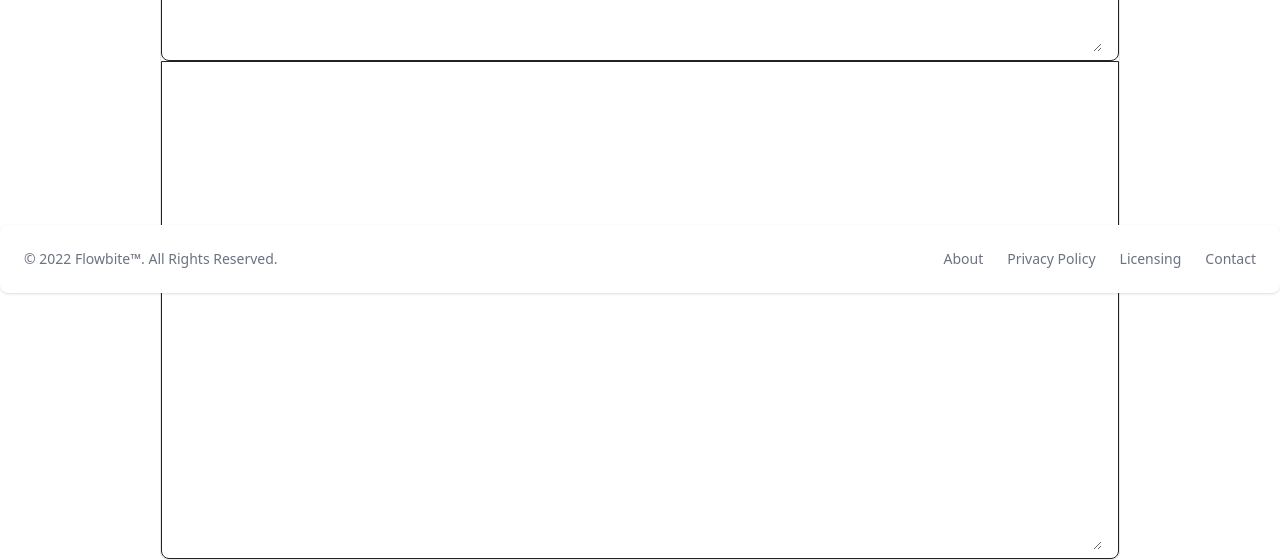
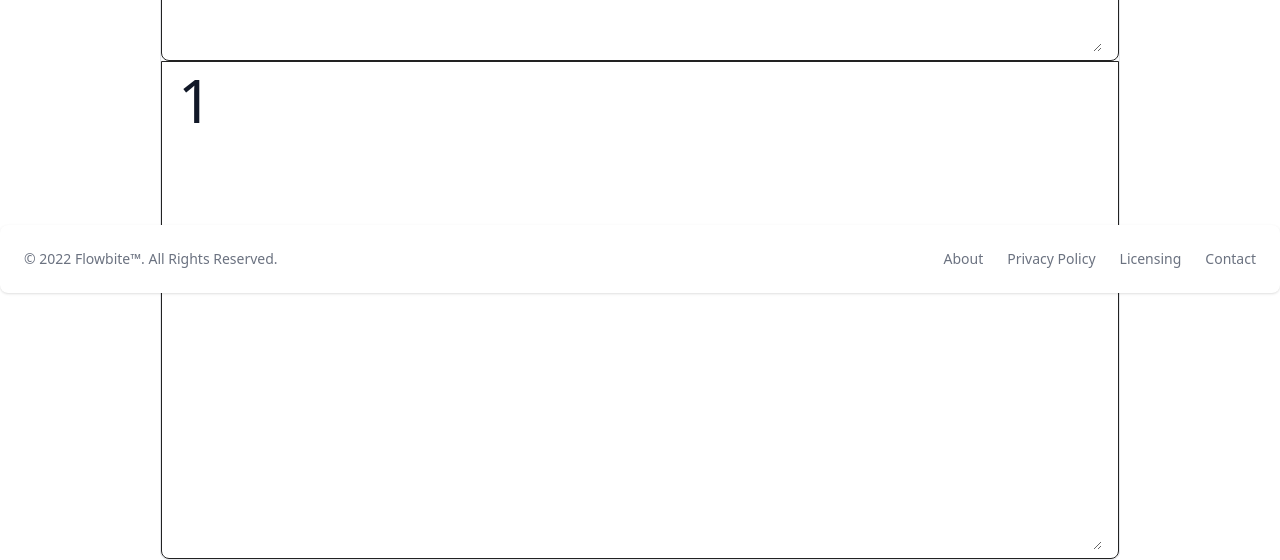
Before and after one commit to berserkersword/currency, a React (Create React App) app: page /convert in a window 1280 px wide. Shown: the part 575-1135 px from the top of the page. Built offline with nearby package versions, Linux system fonts and the light colour scheme; no server answers; a web font is replaced by a local one.

Commit message:
fix-converter

```diff
--- a/src/Components/Converter.tsx
+++ b/src/Components/Converter.tsx
@@ -61,7 +61,7 @@ const Converter = (props: { data: DataModel[] }) => {
                             id="editor"
                             rows={8}
                             onChange={e => setCount(Number(e.target.value))}
-                            className="block  px-0 w-full text-6xl text-white bg-white border-0 dark:bg-gray-800 focus:ring-0 dark:text-white dark:placeholder-gray-400"
+                            className="block  px-0 w-full text-6xl text-gray-900 bg-white border-0 dark:bg-gray-800 focus:ring-0 dark:text-white dark:placeholder-gray-400"
                             placeholder="1"
                         >
 
@@ -73,7 +73,7 @@ const Converter = (props: { data: DataModel[] }) => {
                             id="editor"
                             rows={8}
                             value={result}
-                            className="block text-6xl  px-0 w-full text-white  bg-white border-0 dark:bg-gray-800 focus:ring-0 dark:text-white dark:placeholder-gray-400"
+                            className="block text-6xl  px-0 w-full text-gray-900 bg-white border-0 dark:bg-gray-800 focus:ring-0 dark:text-white dark:placeholder-gray-400"
                             placeholder="Write an article..."
                             disabled
                         >
```
